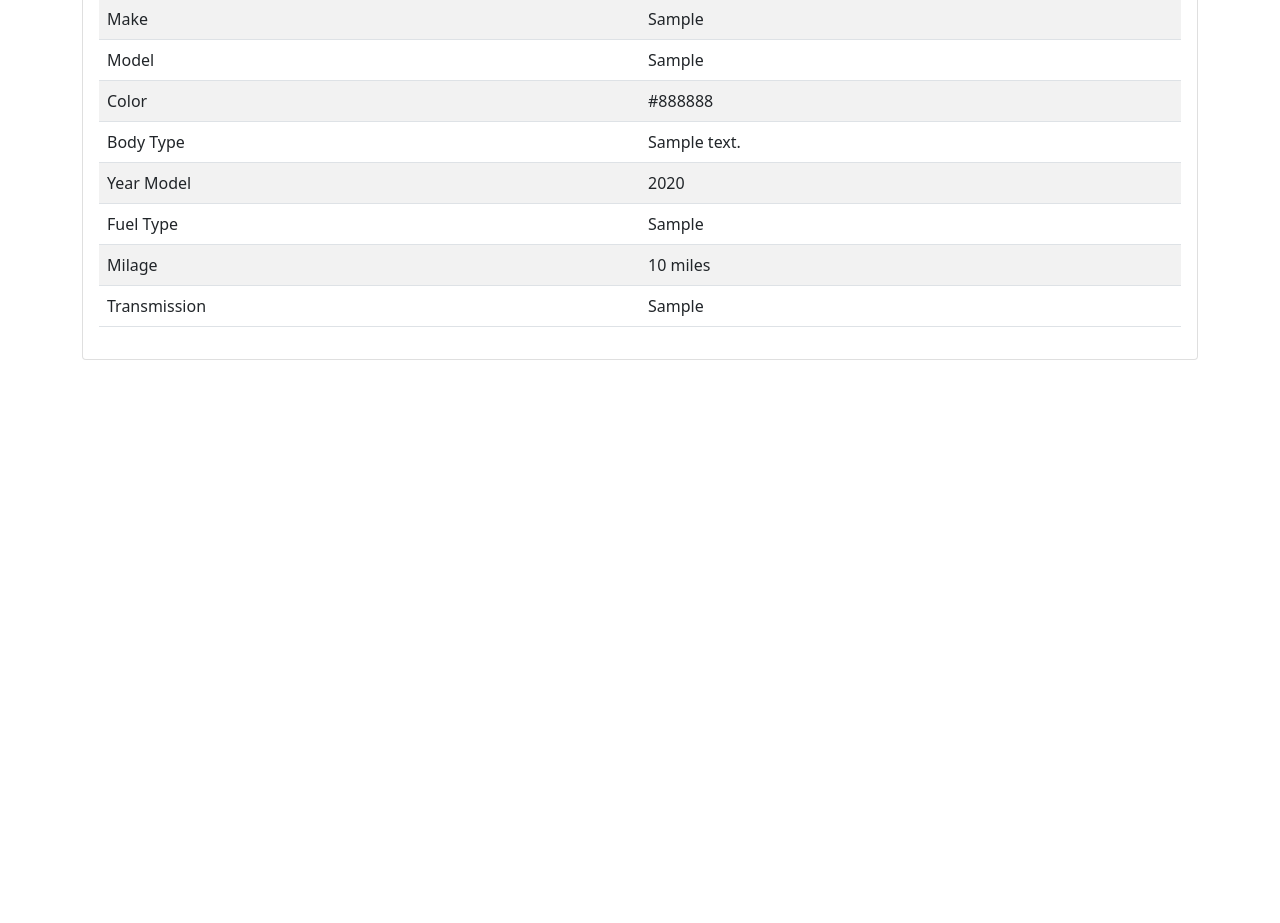
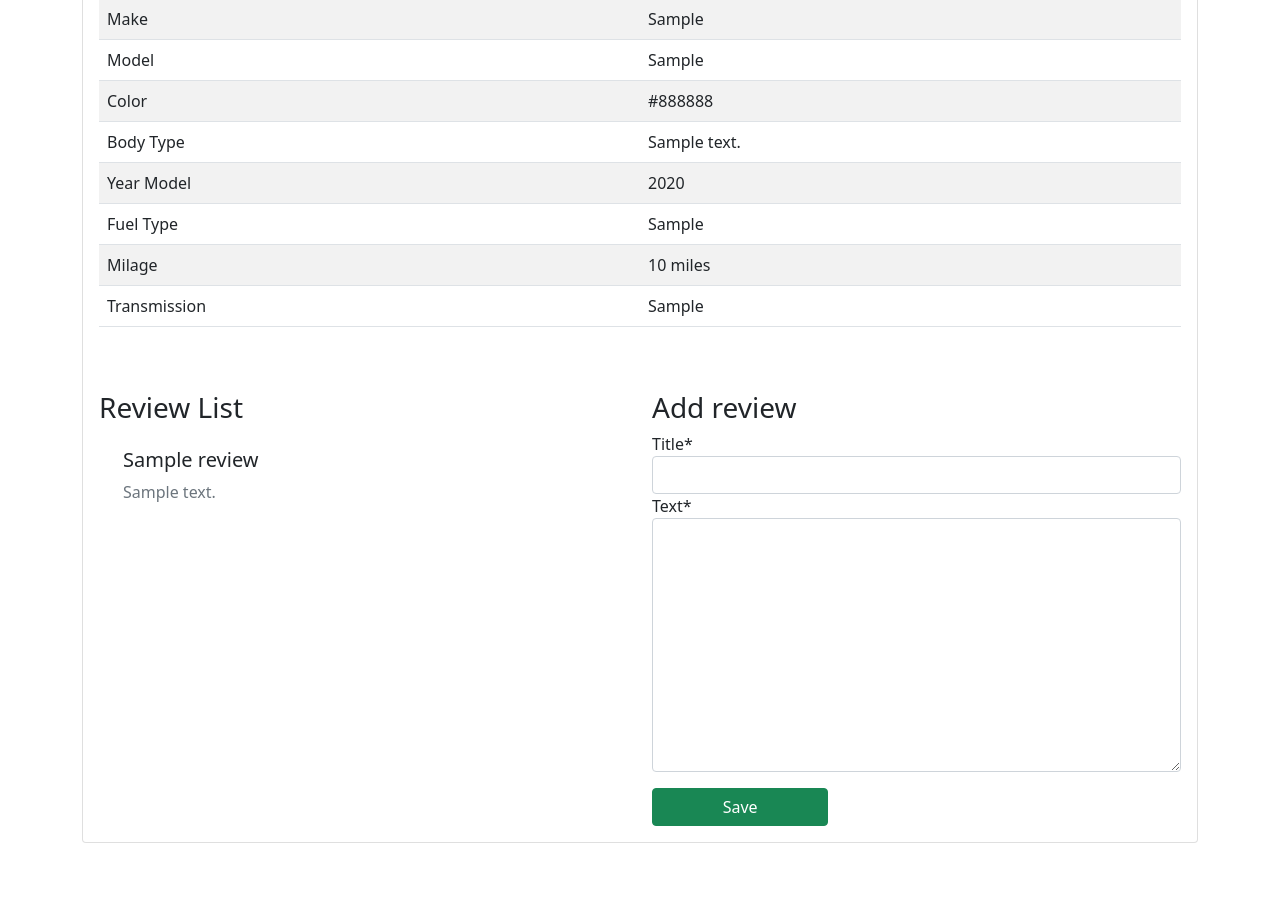
Before and after one commit to Ray-yar/autotrader, a Django app: page /1/ in a window 1280 px wide. Shown: the part 453-1376 px from the top of the page. Before the commit the page ends 813 px from the top, so only its background shows below. Run offline with Django 3.2, Linux system fonts and the light colour scheme; a user stored in the database is signed in; tables that the repository leaves empty hold one stand-in row (values such as "Sample post"); some libraries are stand-ins or nearby versions.

Commit message:
add review on site

```diff
--- a/autotrader/settings.py
+++ b/autotrader/settings.py
@@ -49,12 +49,15 @@ INSTALLED_APPS = [
     'django.contrib.staticfiles',
     'cloudinary',
     'django_summernote',
+    'crispy_forms',
     'shop',
 ]
 
 SITE_ID = 1
 LOGIN_REDIRECT_URL = '/'
 LOGOUT_REDIRECT_URL = '/'
+
+CRISPY_TEMPLATE_PACK = 'bootstrap4'
 
 MIDDLEWARE = [
     'django.middleware.security.SecurityMiddleware',
--- /dev/null
+++ b/shop/forms.py
@@ -0,0 +1,11 @@
+from django import forms
+from .models import Review
+
+class ReviewForm(forms.ModelForm):
+    class Meta:
+        model = Review
+        fields = ('title', 'text',)
+        widgets = {
+            'title': forms.TextInput(attrs={'class': 'form-control'}),
+            'text': forms.Textarea(attrs={'class': 'form-control'})
+        }
--- a/shop/models.py
+++ b/shop/models.py
@@ -38,10 +38,11 @@ class Vehicle(models.Model):
 
 class Review(models.Model):
     user = models.ForeignKey(User, on_delete=models.CASCADE)
+    vcl = models.ForeignKey(Vehicle, on_delete=models.CASCADE, related_name='reviews', default=1)
     title = models.CharField(max_length=100)
     text = models.TextField()
     approved = models.BooleanField(default=0)
-    rating = models.IntegerField()
+    rating = models.IntegerField(default=0)
 
     def __str__(self):
         return self.title
--- a/shop/views.py
+++ b/shop/views.py
@@ -1,6 +1,7 @@
 from django.shortcuts import render, get_object_or_404
 from django.views import generic, View
-from .models import Vehicle
+from .models import Vehicle, Review
+from .forms import ReviewForm
 
 # Create your views here.
 class VehicleView(generic.ListView):
@@ -15,11 +16,38 @@ class VehicleDetail(View):
     def get(self, request, id, *args, **keyargs):
         queryset = Vehicle.objects.filter(status=1)
         vehicle = get_object_or_404(queryset, id=id)
+        reviews = vehicle.reviews.filter(approved=True)
 
         return render(
             request,
             'vehicle_details.html',
             {
                 'vehicle' : vehicle,
+                'commented' : False,
+                'reviews' : reviews,
+                'review_form' : ReviewForm()
             },
         )
+
+    def post(self, request, id, *args, **keyargs):
+        queryset = Vehicle.objects.filter(status=1)
+        vehicle = get_object_or_404(queryset, id=id)
+
+        review = ReviewForm(request.POST)
+
+        if(review.is_valid()):
+            review.instance.vcl = vehicle
+            review.instance.user = request.user
+            review.save()
+        else:
+            review = ReviewForm()
+
+        return render(
+            request,
+            'vehicle_details.html',
+            {
+                'vehicle' : vehicle,
+                'commented' : True,
+                'review_form' : ReviewForm()
+            },
+        )
--- a/templates/vehicle_details.html
+++ b/templates/vehicle_details.html
@@ -1,4 +1,6 @@
 {% extends 'base.html' %} {% block content %}
+
+{% load crispy_forms_tags %}
 
 <div class="container">
     <div class="card">
@@ -113,6 +115,41 @@
                         </table>
                     </div>
                 </div>
+                <div class="col-lg-6 col-md-6 col-sm-12">
+                    <h3 class="box-title mt-5">Review List</h3>
+                    <div class="container">
+                        <div class="row">
+                            {% for review in reviews %}
+                            <div class="col-md-12 mt-3">
+                                <div class="media g-mb-30 media-comment">
+                                    <div class="media-body u-shadow-v18 g-bg-secondary g-pa-30">
+                                        <div class="g-mb-15">
+                                            <h5 class="h5 g-color-gray-dark-v1 mb-0">{{review.title}}</h5>
+                                        </div>
+                                        <p class="text-muted mt-2">
+                                            {{review.text}}
+                                        </p>
+                                    </div>
+                                </div>
+                            </div>
+                            {% endfor %}
+                        </div>
+                    </div>
+                </div>
+                <div class="col-lg-6 col-md-6 col-sm-12">
+                    <h3 class="box-title mt-5">Add review</h3>
+                    {% if commented %}
+                    <p>We are reviewing your comment then we will release it!</p>
+                    {% else %}
+                    {% if user.is_authenticated %}
+                    <form method="post" class="form-group">
+                        {{ review_form | crispy }}
+                        {% csrf_token %}
+                        <button class="btn btn-success mt-3 col-md-4" type="submit">Save</button>
+                    </form>
+                    {% endif %}
+                    {% endif %}
+                </div>
             </div>
         </div>
     </div>
```
Also changed, not shown: shop/migrations/0009_review_vcl.py (added), shop/migrations/0010_alter_review_rating.py (added).
